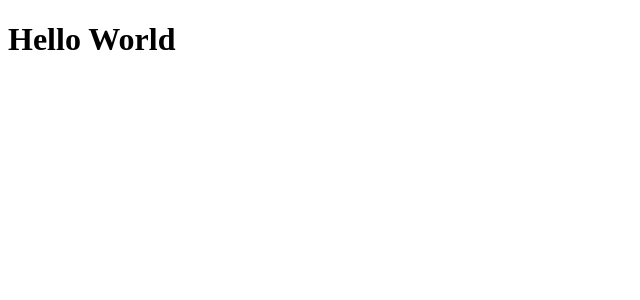
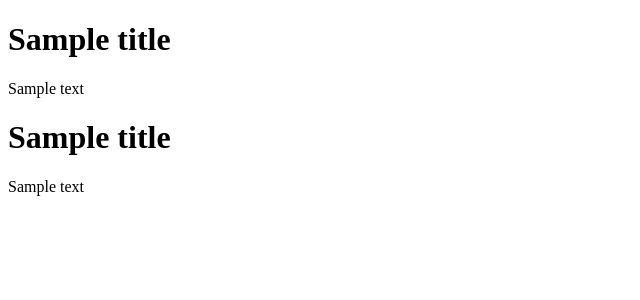
Before and after one commit to DariHernandez/Task-Board---Fazt-Curso-de-Reactjs-desde-Cero-para-principiantes-2022, a React (Vite) app: page / in a window 1280 px wide. Shown: the top 300 px of the page, without its empty margins (0-640 px from the left). Built offline with nearby package versions, Linux system fonts and the light colour scheme.

Commit message:
components

```diff
--- a/src/index.jsx
+++ b/src/index.jsx
@@ -1,9 +1,26 @@
 // Import react modules
-import React from 'react'
-import ReactDom from 'react-dom/client'
+import React from "react";
+import ReactDom from "react-dom/client";
 
 // Get root tag from html
-const root = ReactDom.createRoot (document.querySelector ("#root"))
+const root = ReactDom.createRoot(document.querySelector("#root"));
+
+// Sample component
+function Greeting() {
+  // return html code
+  return (
+    <div> {/* Div container */}
+      <h1>Sample title</h1>
+      <p>Sample text</p>
+    </div>
+  );
+}
 
 // Content inside the root
-root.render (<h1>Hello World</h1>)
+root.render(
+  // Invoke the component "Greeting" many times
+  <div>
+    <Greeting /> {/* self closing tag */}
+    <Greeting></Greeting> {/* regular tag */}
+  </div>
+);
```
